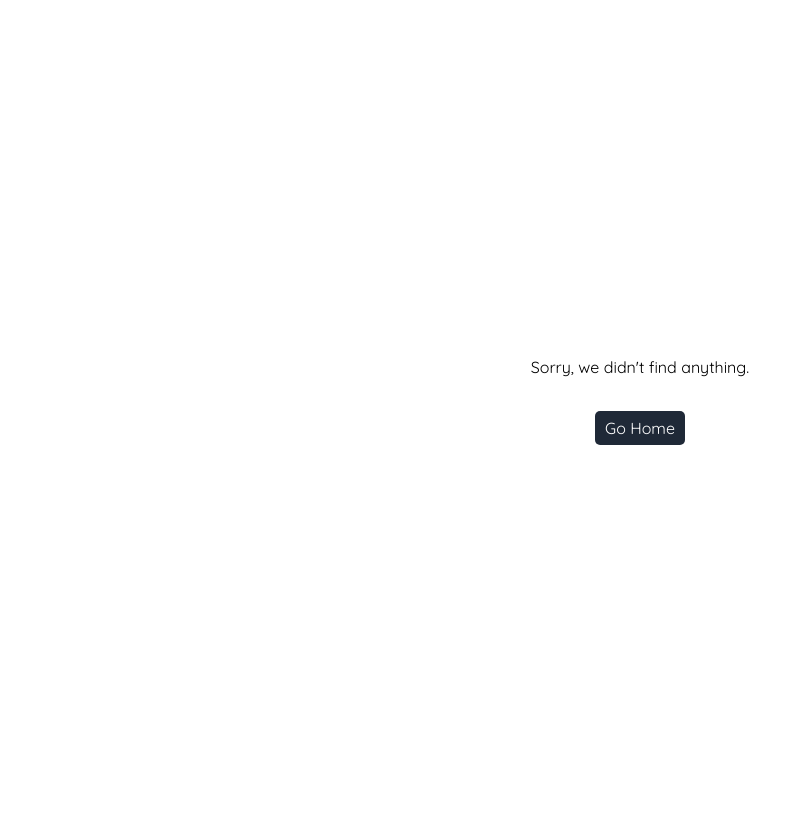
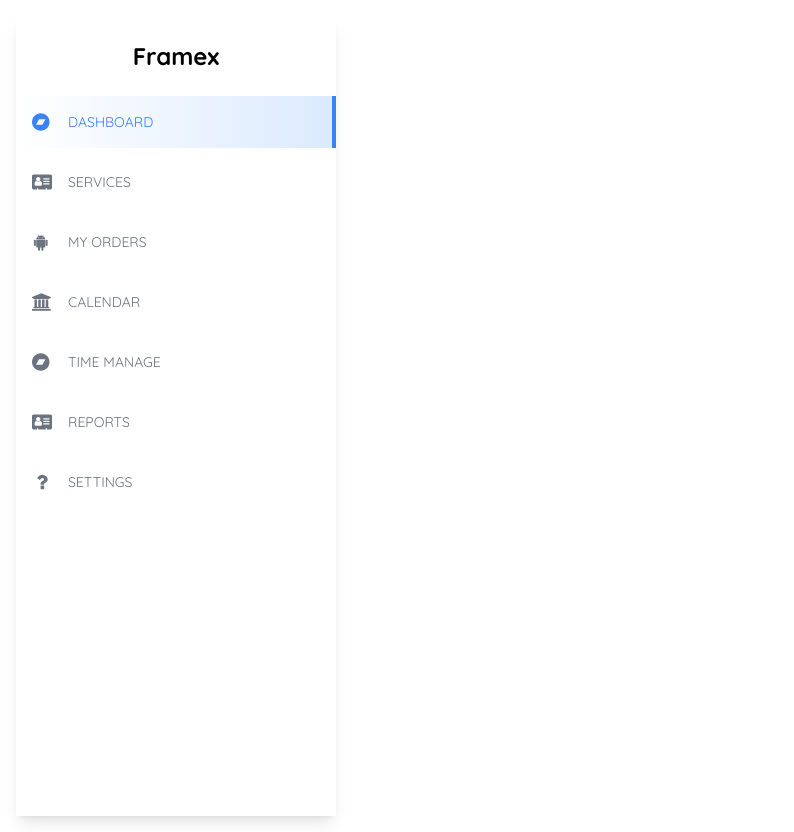
Before and after one commit to muhammadhafijur/framex-io, a React (Create React App) app: page /dashboard in a window 1280 px wide. Shown: the whole page, without its empty margins (0-794 px from the left). Before the commit the page ends 800 px from the top, so only its background shows below. Built offline with nearby package versions, Linux system fonts and the light colour scheme.

Commit message:
added dashboard

```diff
--- a/src/App.tsx
+++ b/src/App.tsx
@@ -9,6 +9,7 @@ import {
 import Home from './Pages/Home/Home/Home';
 import NotFound from './Pages/Not-Found/NotFound';
 import PrivateRoute from './Pages/PrivateRoute/PrivateRoute';
+import Dashboard from './Pages/Dashboard/Dashboard/Dashboard';
 
 function App() {
   return (
@@ -26,6 +27,8 @@ function App() {
           <Route path='contact-us' element={<Home />} />
           <Route path='login' element={<Home />} />
 
+          <Route path='/dashboard' element={<Dashboard /> } />
+
 
           <Route path='shop' element={
             <PrivateRoute>
--- /dev/null
+++ b/src/Pages/Dashboard/Dashboard/Dashboard.tsx
@@ -0,0 +1,12 @@
+import React from 'react';
+import DashboardHome from '../DashboardHome/DashboardHome';
+
+const Dashboard = () => {
+    return (
+        <div>
+            <DashboardHome></DashboardHome>
+        </div>
+    );
+};
+
+export default Dashboard;
--- /dev/null
+++ b/src/Pages/Dashboard/DashboardHome/DashboardHome.tsx
@@ -0,0 +1,100 @@
+import React from 'react';
+
+const DashboardHome = () => {
+    return (
+        <div>
+
+<div className="h-screen hidden lg:block my-4 ml-4 shadow-lg relative w-80">
+    <div className="bg-white h-full rounded-2xl dark:bg-gray-700">
+        <div className="flex items-center font-bold text-2xl justify-center pt-6">
+            Framex
+        </div>
+        <nav className="mt-6">
+            <div>
+                <a className="w-full font-thin uppercase text-blue-500 flex items-center p-4 my-2 transition-colors duration-200 justify-start bg-gradient-to-r from-white to-blue-100 border-r-4 border-blue-500 dark:from-gray-700 dark:to-gray-800 border-r-4 border-blue-500" href="#">
+                    <span className="text-left">
+                        <svg width="20" height="20" fill="currentColor" viewBox="0 0 2048 1792" xmlns="http://www.w3.org/2000/svg">
+                            <path d="M1070 1178l306-564h-654l-306 564h654zm722-282q0 182-71 348t-191 286-286 191-348 71-348-71-286-191-191-286-71-348 71-348 191-286 286-191 348-71 348 71 286 191 191 286 71 348z">
+                            </path>
+                        </svg>
+                    </span>
+                    <span className="mx-4 text-sm font-normal">
+                        Dashboard
+                    </span>
+                </a>
+                <a className="w-full font-thin uppercase text-gray-500 dark:text-gray-200 flex items-center p-4 my-2 transition-colors duration-200 justify-start hover:text-blue-500" href="#">
+                    <span className="text-left">
+                        <svg width="20" height="20" fill="currentColor" className="m-auto" viewBox="0 0 2048 1792" xmlns="http://www.w3.org/2000/svg">
+                            <path d="M1024 1131q0-64-9-117.5t-29.5-103-60.5-78-97-28.5q-6 4-30 18t-37.5 21.5-35.5 17.5-43 14.5-42 4.5-42-4.5-43-14.5-35.5-17.5-37.5-21.5-30-18q-57 0-97 28.5t-60.5 78-29.5 103-9 117.5 37 106.5 91 42.5h512q54 0 91-42.5t37-106.5zm-157-520q0-94-66.5-160.5t-160.5-66.5-160.5 66.5-66.5 160.5 66.5 160.5 160.5 66.5 160.5-66.5 66.5-160.5zm925 509v-64q0-14-9-23t-23-9h-576q-14 0-23 9t-9 23v64q0 14 9 23t23 9h576q14 0 23-9t9-23zm0-260v-56q0-15-10.5-25.5t-25.5-10.5h-568q-15 0-25.5 10.5t-10.5 25.5v56q0 15 10.5 25.5t25.5 10.5h568q15 0 25.5-10.5t10.5-25.5zm0-252v-64q0-14-9-23t-23-9h-576q-14 0-23 9t-9 23v64q0 14 9 23t23 9h576q14 0 23-9t9-23zm256-320v1216q0 66-47 113t-113 47h-352v-96q0-14-9-23t-23-9h-64q-14 0-23 9t-9 23v96h-768v-96q0-14-9-23t-23-9h-64q-14 0-23 9t-9 23v96h-352q-66 0-113-47t-47-113v-1216q0-66 47-113t113-47h1728q66 0 113 47t47 113z">
+                            </path>
+                        </svg>
+                    </span>
+                    <span className="mx-4 text-sm font-normal">
+                        Services
+                    </span>
+                </a>
+                <a className="w-full font-thin uppercase text-gray-500 dark:text-gray-200 flex items-center p-4 my-2 transition-colors duration-200 justify-start hover:text-blue-500" href="#">
+                    <span className="text-left">
+                        <svg width="20" height="20" fill="currentColor" className="m-auto" viewBox="0 0 2048 1792" xmlns="http://www.w3.org/2000/svg">
+                            <path d="M685 483q16 0 27.5-11.5t11.5-27.5-11.5-27.5-27.5-11.5-27 11.5-11 27.5 11 27.5 27 11.5zm422 0q16 0 27-11.5t11-27.5-11-27.5-27-11.5-27.5 11.5-11.5 27.5 11.5 27.5 27.5 11.5zm-812 184q42 0 72 30t30 72v430q0 43-29.5 73t-72.5 30-73-30-30-73v-430q0-42 30-72t73-30zm1060 19v666q0 46-32 78t-77 32h-75v227q0 43-30 73t-73 30-73-30-30-73v-227h-138v227q0 43-30 73t-73 30q-42 0-72-30t-30-73l-1-227h-74q-46 0-78-32t-32-78v-666h918zm-232-405q107 55 171 153.5t64 215.5h-925q0-117 64-215.5t172-153.5l-71-131q-7-13 5-20 13-6 20 6l72 132q95-42 201-42t201 42l72-132q7-12 20-6 12 7 5 20zm477 488v430q0 43-30 73t-73 30q-42 0-72-30t-30-73v-430q0-43 30-72.5t72-29.5q43 0 73 29.5t30 72.5z">
+                            </path>
+                        </svg>
+                    </span>
+                    <span className="mx-4 text-sm font-normal">
+                        My Orders
+                    </span>
+                </a>
+                <a className="w-full font-thin uppercase text-gray-500 dark:text-gray-200 flex items-center p-4 my-2 transition-colors duration-200 justify-start hover:text-blue-500" href="#">
+                    <span className="text-left">
+                        <svg width="20" height="20" fill="currentColor" className="m-auto" viewBox="0 0 2048 1792" xmlns="http://www.w3.org/2000/svg">
+                            <path d="M960 0l960 384v128h-128q0 26-20.5 45t-48.5 19h-1526q-28 0-48.5-19t-20.5-45h-128v-128zm-704 640h256v768h128v-768h256v768h128v-768h256v768h128v-768h256v768h59q28 0 48.5 19t20.5 45v64h-1664v-64q0-26 20.5-45t48.5-19h59v-768zm1595 960q28 0 48.5 19t20.5 45v128h-1920v-128q0-26 20.5-45t48.5-19h1782z">
+                            </path>
+                        </svg>
+                    </span>
+                    <span className="mx-4 text-sm font-normal">
+                        Calendar
+                    </span>
+                </a>
+                <a className="w-full font-thin uppercase text-gray-500 dark:text-gray-200 flex items-center p-4 my-2 transition-colors duration-200 justify-start hover:text-blue-500" href="#">
+                    <span className="text-left">
+                        <svg width="20" height="20" className="m-auto" fill="currentColor" viewBox="0 0 2048 1792" xmlns="http://www.w3.org/2000/svg">
+                            <path d="M1070 1178l306-564h-654l-306 564h654zm722-282q0 182-71 348t-191 286-286 191-348 71-348-71-286-191-191-286-71-348 71-348 191-286 286-191 348-71 348 71 286 191 191 286 71 348z">
+                            </path>
+                        </svg>
+                    </span>
+                    <span className="mx-4 text-sm font-normal">
+                        Time manage
+                    </span>
+                </a>
+                <a className="w-full font-thin uppercase text-gray-500 dark:text-gray-200 flex items-center p-4 my-2 transition-colors duration-200 justify-start hover:text-blue-500" href="#">
+                    <span className="text-left">
+                        <svg width="20" height="20" fill="currentColor" className="m-auto" viewBox="0 0 2048 1792" xmlns="http://www.w3.org/2000/svg">
+                            <path d="M1024 1131q0-64-9-117.5t-29.5-103-60.5-78-97-28.5q-6 4-30 18t-37.5 21.5-35.5 17.5-43 14.5-42 4.5-42-4.5-43-14.5-35.5-17.5-37.5-21.5-30-18q-57 0-97 28.5t-60.5 78-29.5 103-9 117.5 37 106.5 91 42.5h512q54 0 91-42.5t37-106.5zm-157-520q0-94-66.5-160.5t-160.5-66.5-160.5 66.5-66.5 160.5 66.5 160.5 160.5 66.5 160.5-66.5 66.5-160.5zm925 509v-64q0-14-9-23t-23-9h-576q-14 0-23 9t-9 23v64q0 14 9 23t23 9h576q14 0 23-9t9-23zm0-260v-56q0-15-10.5-25.5t-25.5-10.5h-568q-15 0-25.5 10.5t-10.5 25.5v56q0 15 10.5 25.5t25.5 10.5h568q15 0 25.5-10.5t10.5-25.5zm0-252v-64q0-14-9-23t-23-9h-576q-14 0-23 9t-9 23v64q0 14 9 23t23 9h576q14 0 23-9t9-23zm256-320v1216q0 66-47 113t-113 47h-352v-96q0-14-9-23t-23-9h-64q-14 0-23 9t-9 23v96h-768v-96q0-14-9-23t-23-9h-64q-14 0-23 9t-9 23v96h-352q-66 0-113-47t-47-113v-1216q0-66 47-113t113-47h1728q66 0 113 47t47 113z">
+                            </path>
+                        </svg>
+                    </span>
+                    <span className="mx-4 text-sm font-normal">
+                        Reports
+                    </span>
+                </a>
+                <a className="w-full font-thin uppercase text-gray-500 dark:text-gray-200 flex items-center p-4 my-2 transition-colors duration-200 justify-start hover:text-blue-500" href="#">
+                    <span className="text-left">
+                        <svg width="20" fill="currentColor" height="20" className="h-5 w-5" viewBox="0 0 1792 1792" xmlns="http://www.w3.org/2000/svg">
+                            <path d="M1088 1256v240q0 16-12 28t-28 12h-240q-16 0-28-12t-12-28v-240q0-16 12-28t28-12h240q16 0 28 12t12 28zm316-600q0 54-15.5 101t-35 76.5-55 59.5-57.5 43.5-61 35.5q-41 23-68.5 65t-27.5 67q0 17-12 32.5t-28 15.5h-240q-15 0-25.5-18.5t-10.5-37.5v-45q0-83 65-156.5t143-108.5q59-27 84-56t25-76q0-42-46.5-74t-107.5-32q-65 0-108 29-35 25-107 115-13 16-31 16-12 0-25-8l-164-125q-13-10-15.5-25t5.5-28q160-266 464-266 80 0 161 31t146 83 106 127.5 41 158.5z">
+                            </path>
+                        </svg>
+                    </span>
+                    <span className="mx-4 text-sm font-normal">
+                        Settings
+                    </span>
+                </a>
+            </div>
+        </nav>
+    </div>
+</div>
+
+        </div>
+    );
+};
+
+export default DashboardHome;
--- a/src/Pages/Shared/NavBar/NavBar.tsx
+++ b/src/Pages/Shared/NavBar/NavBar.tsx
@@ -1,4 +1,5 @@
 import React from "react";
+import { NavLink } from "react-router-dom";
 
 const NavBar = () => {
   return (
@@ -41,9 +42,9 @@ const NavBar = () => {
                 <path d="M5 12h14M12 5l7 7-7 7"></path>
               </svg>
             </button>
-            <button className="inline-flex font-bold items-center bg-gray-100 border-0 py-1 px-3 focus:outline-none hover:bg-gray-200 rounded text-base mt-4 md:mt-0">
+            <NavLink to="/dashboard" className="inline-flex font-bold items-center bg-gray-100 border-0 py-1 px-3 focus:outline-none hover:bg-gray-200 rounded text-base mt-4 md:mt-0">
               Dashboard
-            </button>
+            </NavLink>
           </div>
         </div>
       </header>
```
